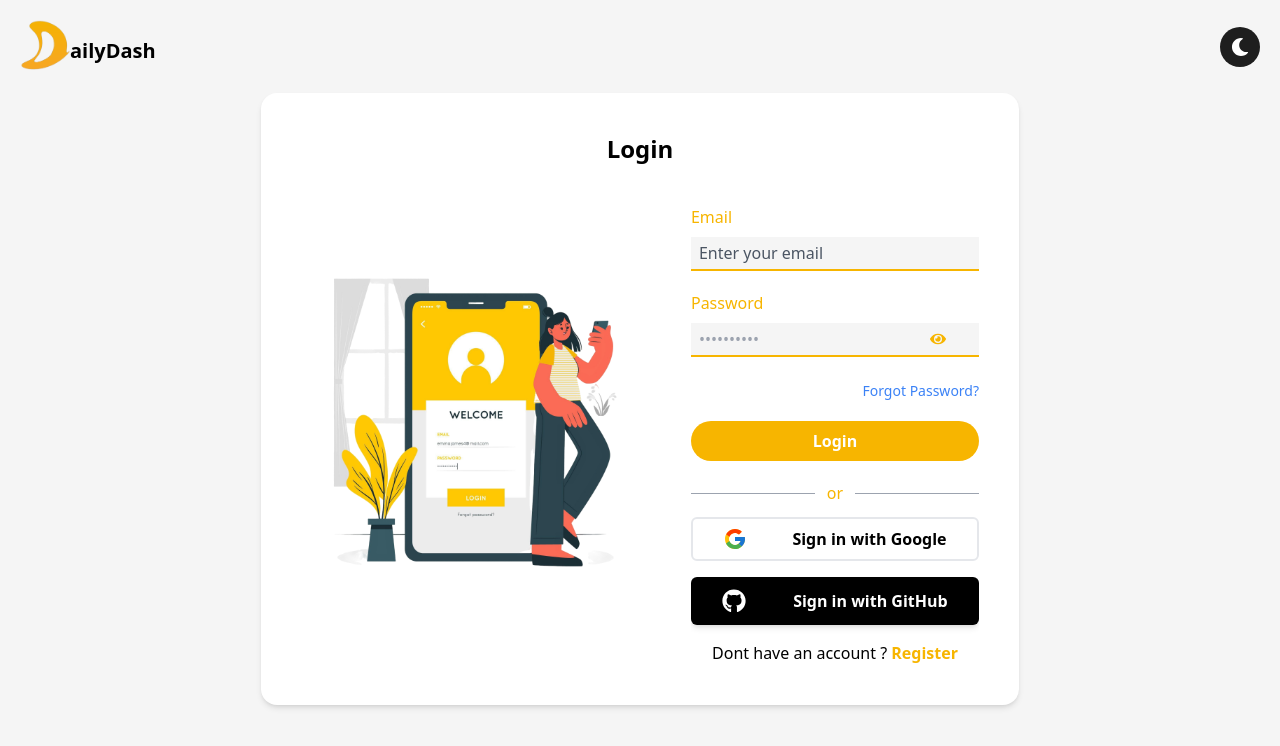
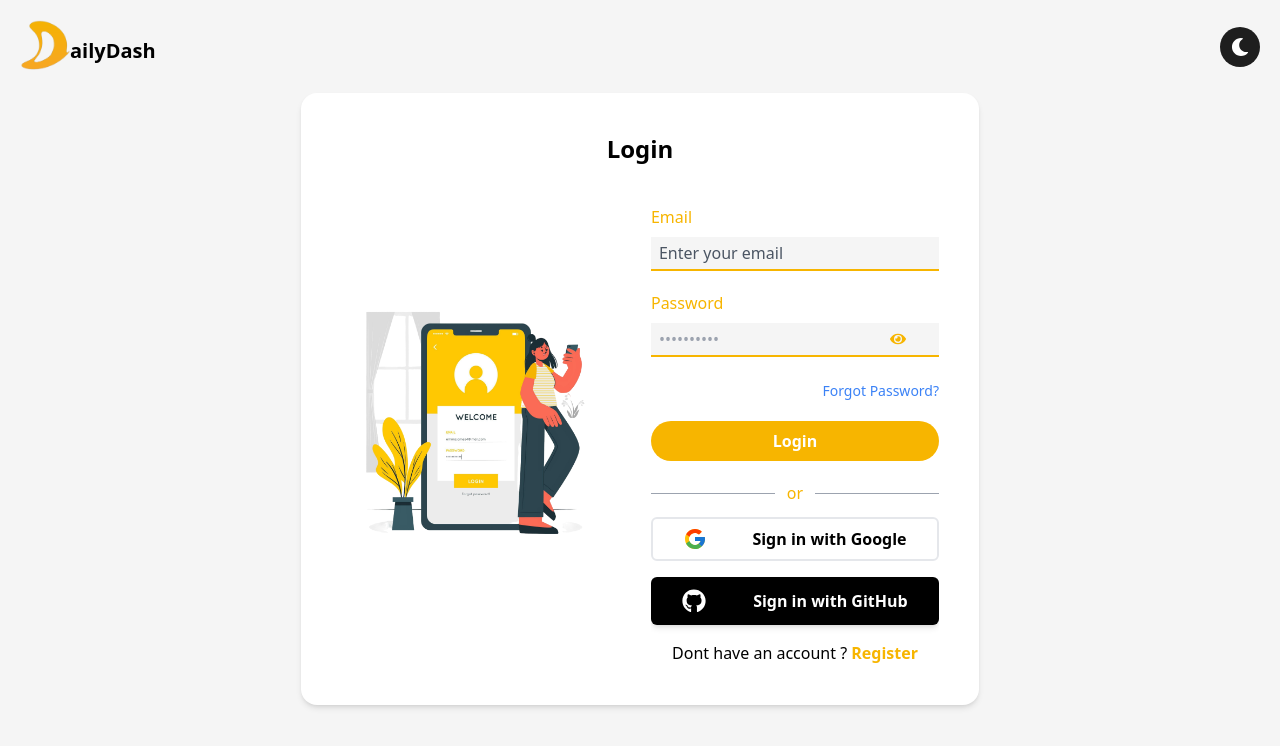
Before and after one commit to Jas1rk/DailyDash, a React (Vite) app in the folder Frontend/: page /login in a window 1280 px wide. Shown: the top 746 px of the page. Built offline with nearby package versions, Linux system fonts and the light colour scheme.

Commit message:
error fixed in ui

```diff
--- a/Frontend/src/Components/Authentication/Login.tsx
+++ b/Frontend/src/Components/Authentication/Login.tsx
@@ -28,12 +28,12 @@ const Login = () => {
   });
   return (
     <>
-      <div className="w-[90%]  md:w-auto flex flex-col items-center bg-colors-lightComponent shadow-md dark:shadow-none gap-5  dark:bg-colors-darkComponent p-8 md:p-10 rounded-2xl overflow-hidden">
+      <div className="w-[90%] md:w-auto  flex flex-col items-center bg-colors-lightComponent shadow-md dark:shadow-none gap-5  dark:bg-colors-darkComponent p-8 md:p-10 rounded-2xl overflow-hidden">
         <h1 className="dark:text-white text-2xl font-bold text-center">
           Login
         </h1>
         <div className="flex w-full items-center flex-col md:flex-row md:gap-10">
-          <img src={login} className=" hidden md:block w-[270px] md:w-[350px]" />
+          <img src={login} className=" hidden md:block w-[270px]" />
           <div className="flex flex-col">
             <form onSubmit={formik.handleSubmit}>
               <div className="mt-5 w-full">
--- a/Frontend/src/index.css
+++ b/Frontend/src/index.css
@@ -4,12 +4,15 @@
 
 body {
   background-color: #f5f5f5;
+  overflow-x: hidden;
+  margin: 0;
+  padding: 0;
 }
 
 .dark body {
   background-color: #121212;
 }
-/* For Chrome, Safari, and Edge */
+For Chrome, Safari, and Edge
 input[type="number"]::-webkit-inner-spin-button,
 input[type="number"]::-webkit-outer-spin-button {
   -webkit-appearance: none; /* Remove spin buttons */
```
